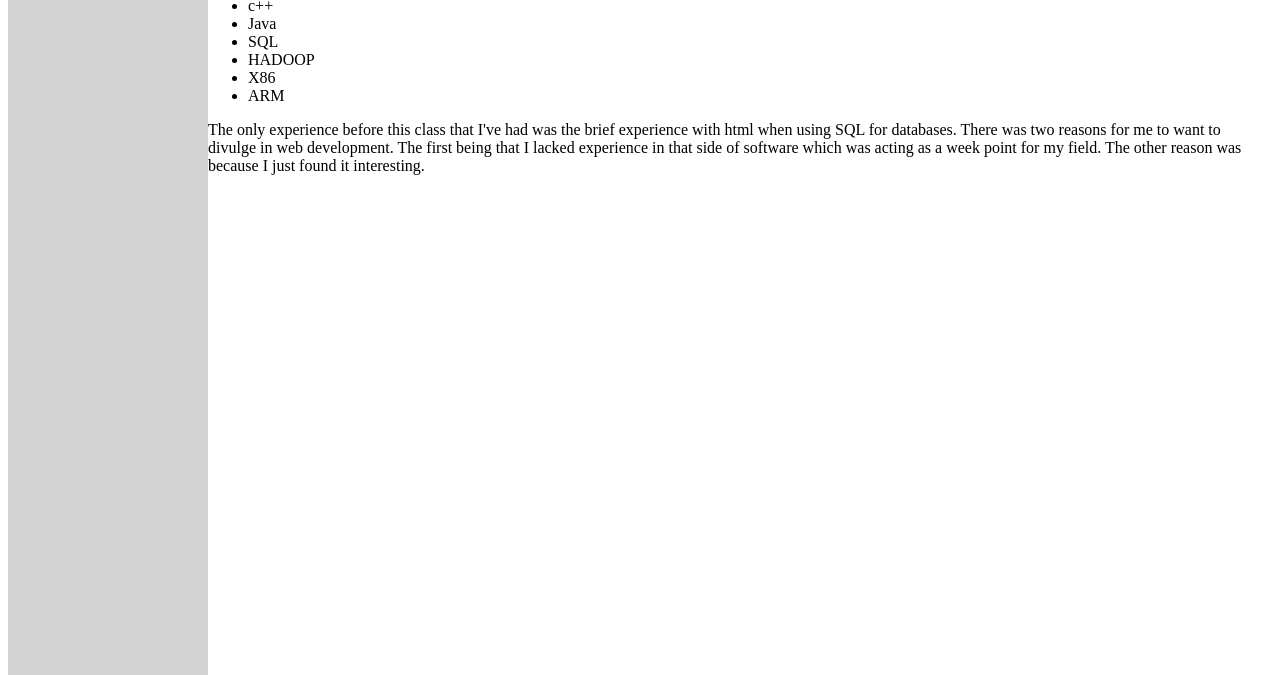
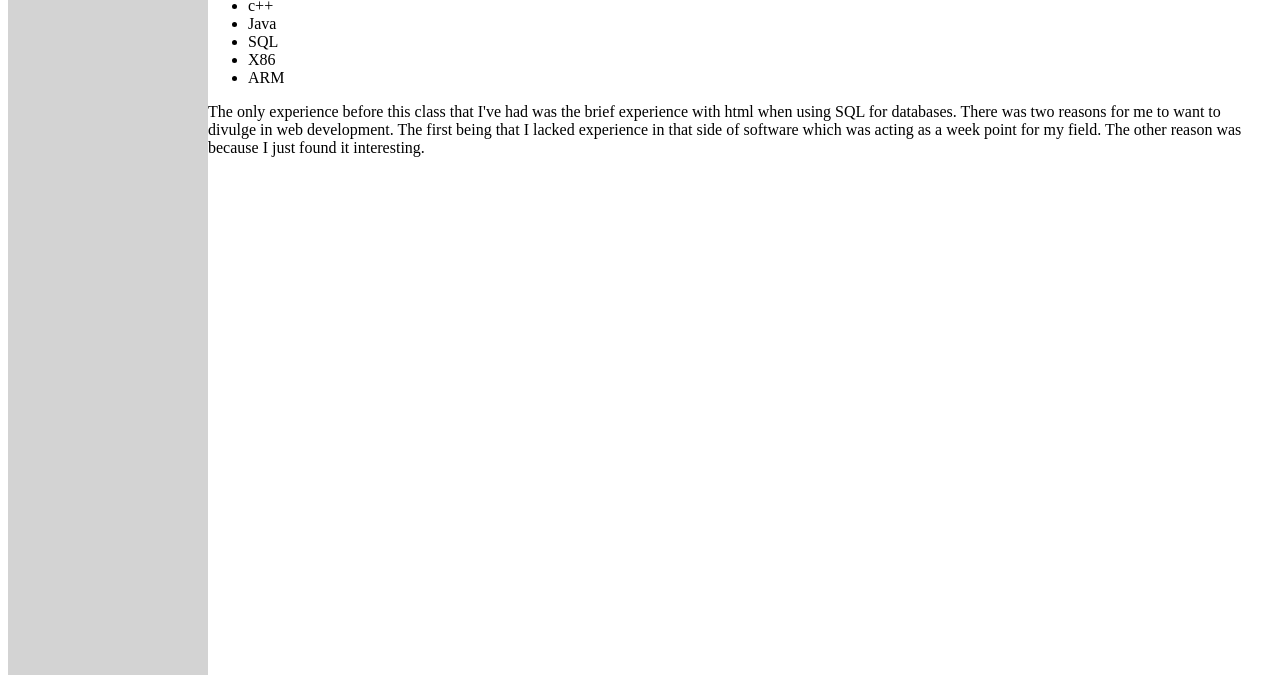
Before and after one commit to joshuathurston/PersonalBio, a plain HTML site: page computingBiography.html in a window 1280 px wide. Shown: the part 125-800 px from the top of the page. Drawn offline with Linux system fonts and the light colour scheme.

Commit message:
Master Test

```diff
--- a/computingBiography.html
+++ b/computingBiography.html
@@ -24,7 +24,6 @@
         <li> c++ </li>
         <li> Java </li>
         <li> SQL </li>
-        <li> HADOOP </li>
         <li> X86 </li>
         <li> ARM </li>
       </ul>
```
